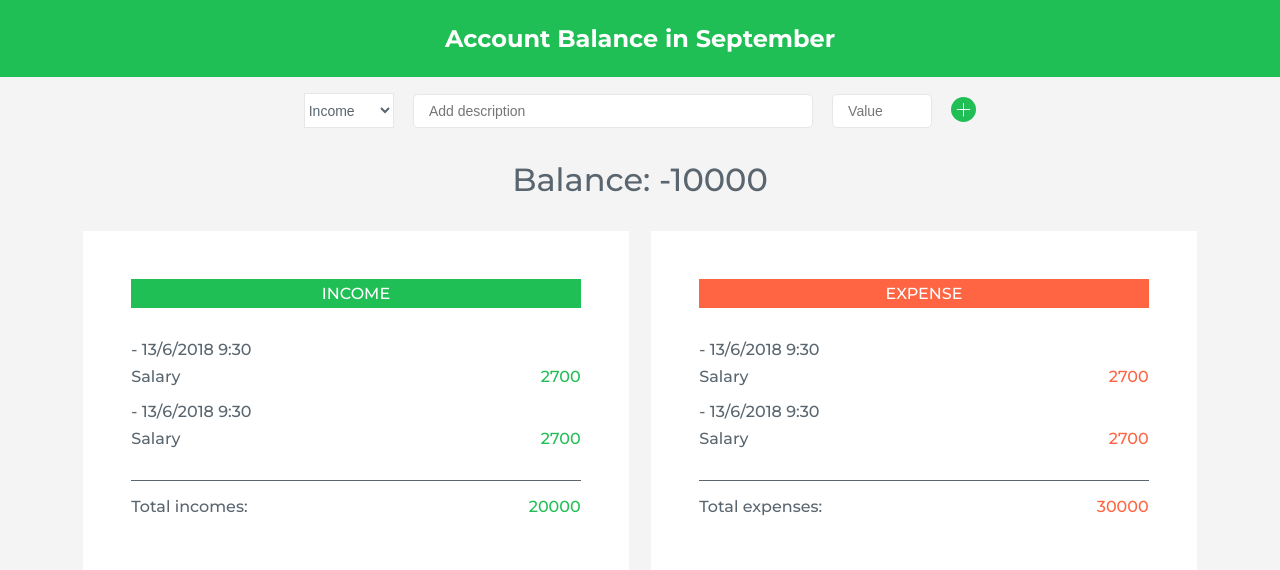
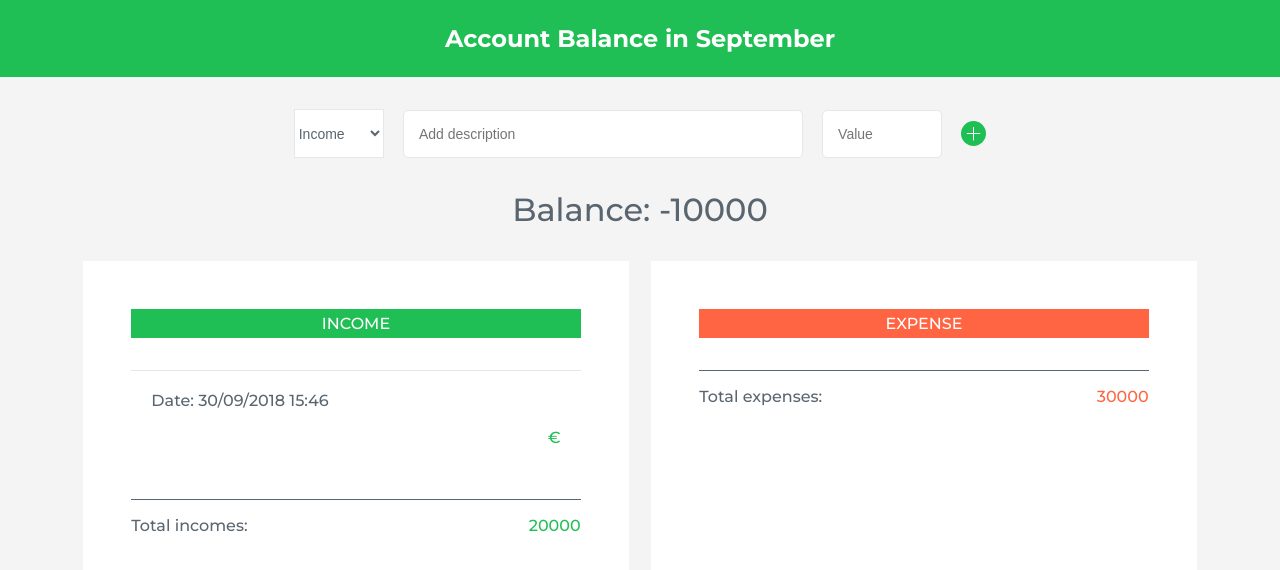
Before and after one commit to Kiet-Nguyen/Account-Balance, a plain HTML site: page index.html in a window 1280 px wide. Both pictures are taken after a click on the button 963 px from the left and 110 px from the top of the page. Drawn offline with Linux system fonts and the light colour scheme.

Commit message:
add item to income/expense

```diff
--- a/index.html
+++ b/index.html
@@ -33,7 +33,7 @@
           <input type="number" class="amount__input" placeholder="Value">
         </div>
 
-        <button class="input-item add-btn">
+        <button class="btn input-item add-btn">
           <svg version="1.1" class="svg" id="Capa_1" xmlns="http://www.w3.org/2000/svg" xmlns:xlink="http://www.w3.org/1999/xlink"
             x="0px" y="0px" viewBox="0 0 50 50" style="enable-background:new 0 0 50 50;" xml:space="preserve" width="25px" height="25px">
             <circle class="add-circle" cx="25" cy="25" r="25" />
@@ -58,23 +58,21 @@
           <h4 class="text-center income-heading heading">Income</h4>
 
           <div class="income__items">
-            <div class="item">
-              <div class="item__date">- 13/6/2018 9:30</div>
+
+            <!-- <div class="item" id="income-1">
+              <div class="item__date">Date: 13/6/2018 9:30</div>
 
               <div class="item__details">
                 <p class="description">Salary</p>
-                <p class="value">2700</p>
+                <div class="value-btn-container">
+                  <p class="value">2700€</p>
+                  <button class="btn delete-btn">
+                    <img class="income-delete-btn" src="./img/income-delete-icon.svg" alt="Delete icon">
+                  </button>
+                </div>
               </div>
-            </div>
+            </div> -->
 
-            <div class="item">
-              <div class="item__date">- 13/6/2018 9:30</div>
-
-              <div class="item__details">
-                <p class="description">Salary</p>
-                <p class="value">2700</p>
-              </div>
-            </div>
           </div>
 
           <div class="incomes__total">
@@ -87,23 +85,21 @@
           <h4 class="text-center expense-heading heading">Expense</h4>
 
           <div class="expense__items">
-            <div class="item">
-              <div class="item__date">- 13/6/2018 9:30</div>
+
+            <!-- <div class="item">
+              <div class="item__date">Date: 13/6/2018 9:30</div>
 
               <div class="item__details">
                 <p class="description">Salary</p>
-                <p class="value">2700</p>
+                <div class="value-btn-container">
+                  <p class="value">2700€</p>
+                  <button class="btn delete-btn">
+                    <img class="expense-delete-btn" src="./img/expense-delete-icon.svg" alt="Delete icon">
+                  </button>
+                </div>
               </div>
-            </div>
+            </div> -->
 
-            <div class="item">
-              <div class="item__date">- 13/6/2018 9:30</div>
-
-              <div class="item__details">
-                <p class="description">Salary</p>
-                <p class="value">2700</p>
-              </div>
-            </div>
           </div>
 
           <div class="expenses__total">
--- a/index.js
+++ b/index.js
@@ -2,30 +2,57 @@
 
 // For data
 const budgetController = (() => {
-  const Expense = (id, description, amount) => {
+  class Expense {
+    constructor(id, description, amount) {
       this.id = id;
       this.description = description;
       this.amount = amount;
-  };
+    }
+  }
 
-  const Income = (id, description, amount) => {
+  class Income {
+    constructor(id, description, amount) {
       this.id = id;
       this.description = description;
       this.amount = amount;
-  };
+    }
+  }
 
   const data = {
     allItems: {
-      incomes: [],
-      expenses: []
+      income: [],
+      expense: []
     },
     totals: {
-      incomes: 0,
-      expenses: 0
+      income: 0,
+      expense: 0
     }
   };
 
-  return {};
+  return {
+    addItem: (type, description, amount) => {
+      let newItem, itemID;
+
+      // Create item's ID
+      data.allItems[type].length > 0
+        ? (itemID = data.allItems[type][data.allItems[type].length - 1].id + 1)
+        : (itemID = 0);
+
+      // Add new item into its respective postion
+      if (type === 'income') {
+        newItem = new Income(itemID, description, amount);
+      } else if (type === 'expense') {
+        newItem = new Expense(itemID, description, amount);
+      }
+      data.allItems[type].push(newItem);
+
+      return newItem;
+    },
+
+    testing: () => {
+      console.log(data);
+    }
+  };
 })();
 
 // For UI
@@ -34,7 +61,9 @@ const UIController = (() => {
     inputType: document.querySelector('.item-type'),
     inputDescription: document.querySelector('.description__input'),
     inputAmount: document.querySelector('.amount__input'),
-    addButton: document.querySelector('.add-btn')
+    addButton: document.querySelector('.add-btn'),
+    incomeContainer: document.querySelector('.income__items'),
+    expenseContainer: document.querySelector('.expense__items')
   };
 
   return {
@@ -44,6 +73,36 @@ const UIController = (() => {
         description: elements.inputDescription.value,
         amount: elements.inputAmount.value
       };
+    },
+
+    addListItem: (obj, type) => {
+      let today = new Date();
+      let datestring = `
+        ${today.toLocaleDateString('en-FI')}
+        ${today.getHours()}:${today.getMinutes()}
+      `;
+
+      const markup = `
+        <div class="item" id="${type}-${obj.id}">
+          <div class="item__date">Date: ${datestring}</div>
+
+          <div class="item__details">
+            <p class="description">${obj.description}</p>
+            <div class="value-btn-container">
+              <p class="value">${obj.amount}€</p>
+              <button class="btn delete-btn">
+                <img class="${type}-delete-btn" src="./img/${type}-delete-icon.svg" alt="Delete icon">
+              </button>
+            </div>
+          </div>
+        </div>
+      `;
+
+      if (type === 'income') {
+        elements.incomeContainer.insertAdjacentHTML('beforeend', markup);
+      } else if (type === 'expense') {
+        elements.expenseContainer.insertAdjacentHTML('beforeend', markup);
+      }
     },
 
     getDOMElements: () => {
@@ -66,12 +125,15 @@ const controller = ((budgetCtrl, UICtrl) => {
   };
 
   const addItem = () => {
+    let input, newItem;
     // Get input field
-    const input = UICtrl.getInput();
-    console.log('input', input);
+    input = UICtrl.getInput();
 
     // Add the item to the budget controller
+    newItem = budgetCtrl.addItem(input.type, input.description, input.amount);
+
     // Add the item to the UI
+    UICtrl.addListItem(newItem, input.type);
     // Calculate the budget
     // Display the budget on the UI
   };
--- a/main.css
+++ b/main.css
@@ -25,10 +25,6 @@ html {
 body {
   font-family: 'Montserrat', sans-serif;
   color: var(--black-coral);
-}
-
-button:focus {
-  outline: none;
 }
 
 input:focus::placeholder {
@@ -71,13 +67,13 @@ input:focus::placeholder {
   display: flex;
   justify-content: center;
   align-items: center;
-  padding: 1rem 1rem 2rem 1rem;
+  padding: 2rem;
 }
 
 .item-type {
   border: 1px solid #e7e7e7;
   width: 90px;
-  height: 35px;
+  height: 49px;
   background-color: var(--white);
   font-size: 14px;
   color: inherit;
@@ -92,7 +88,7 @@ input:focus::placeholder {
 }
 
 .amount__input {
-  width: 100px;
+  width: 120px;
 }
 
 .description__input,
@@ -100,7 +96,7 @@ input:focus::placeholder {
   border: 1px solid #e7e7e7;
   background-color: var(--white);
   font-size: 14px;
-  padding: 8px 15px;
+  padding: 15px;
   border-radius: 5px;
   transition: border 0.3s;
 }
@@ -111,11 +107,6 @@ input:focus::placeholder {
   border: 1px solid var(--malachite);
 }
 
-.add-btn {
-  border: none;
-  background: none;
-}
-
 .add-circle {
   fill: var(--malachite);
 }
@@ -124,14 +115,29 @@ input:focus::placeholder {
   fill: var(--polished-pine);
 }
 
-.add-btn:active {
+.value-btn-container {
+  display: flex;
+  align-items: center;
+}
+
+.btn {
+  border: none;
+  background: none;
+  width: 25px;
+  height: 25px;
+  cursor: pointer;
+}
+
+.btn:focus {
+  outline: none;
+}
+
+.btn:active {
   transform: translateY(2px);
 }
 
-.add-btn__icon {
-  width: 25px;
-  height: 25px;
-  cursor: pointer;
+.income-delete-btn circle {
+  fill: var(--malachite) !important;
 }
 
 .input-item:not(:last-child) {
@@ -189,7 +195,15 @@ input:focus::placeholder {
 }
 
 .item {
-  margin-bottom: 1rem;
+  padding: 20px 20px 10px 20px;
+}
+
+.item:first-child {
+  border-top: 1px solid #e7e7e7;
+}
+
+.item:nth-child(even) {
+  background-color: var(--light-gray);
 }
 
 .item__date {
@@ -199,10 +213,28 @@ input:focus::placeholder {
 .item__details {
   display: flex;
   justify-content: space-between;
+  align-items: center;
+}
+
+.delete-btn {
+  display: none;
+}
+
+.value {
+  padding: 10px 0;
 }
 
 .income__items .value {
   color: var(--malachite);
+  transition: all 0.2s;
+}
+
+.value-btn-container:hover .value {
+  transform: translateX(-20px);
+}
+
+.value-btn-container:hover .delete-btn {
+  display: inline-block;
 }
 
 .incomes__total,
@@ -217,4 +249,5 @@ input:focus::placeholder {
 
 .expense__items .value {
   color: var(--tomato);
+  transition: all 0.2s;
 }
```
Also changed, not shown: img/expense-delete-icon.svg (added), img/income-delete-icon.svg (added), 2 other files. Lines whose indentation alone changed are shown as unchanged.
